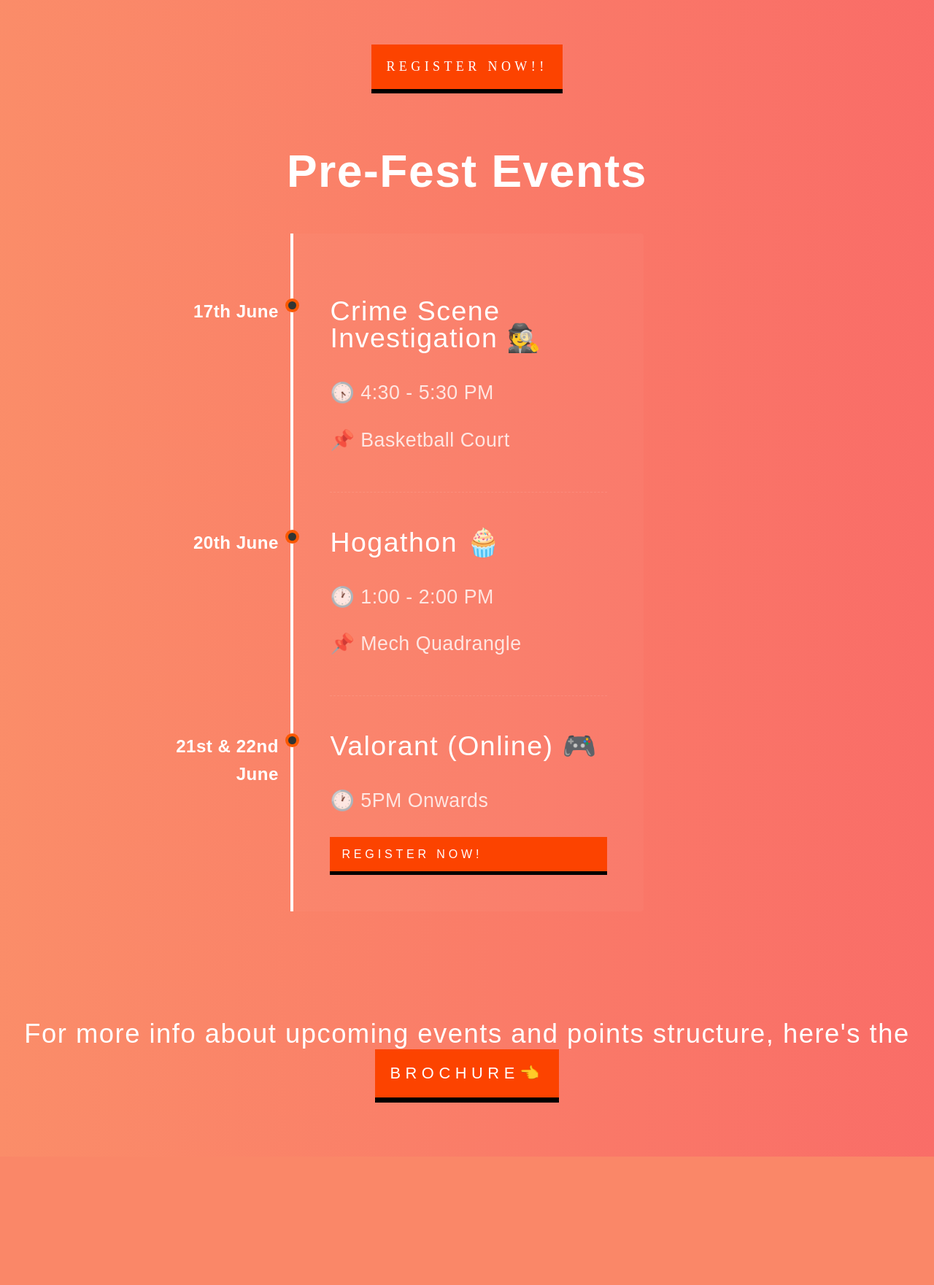
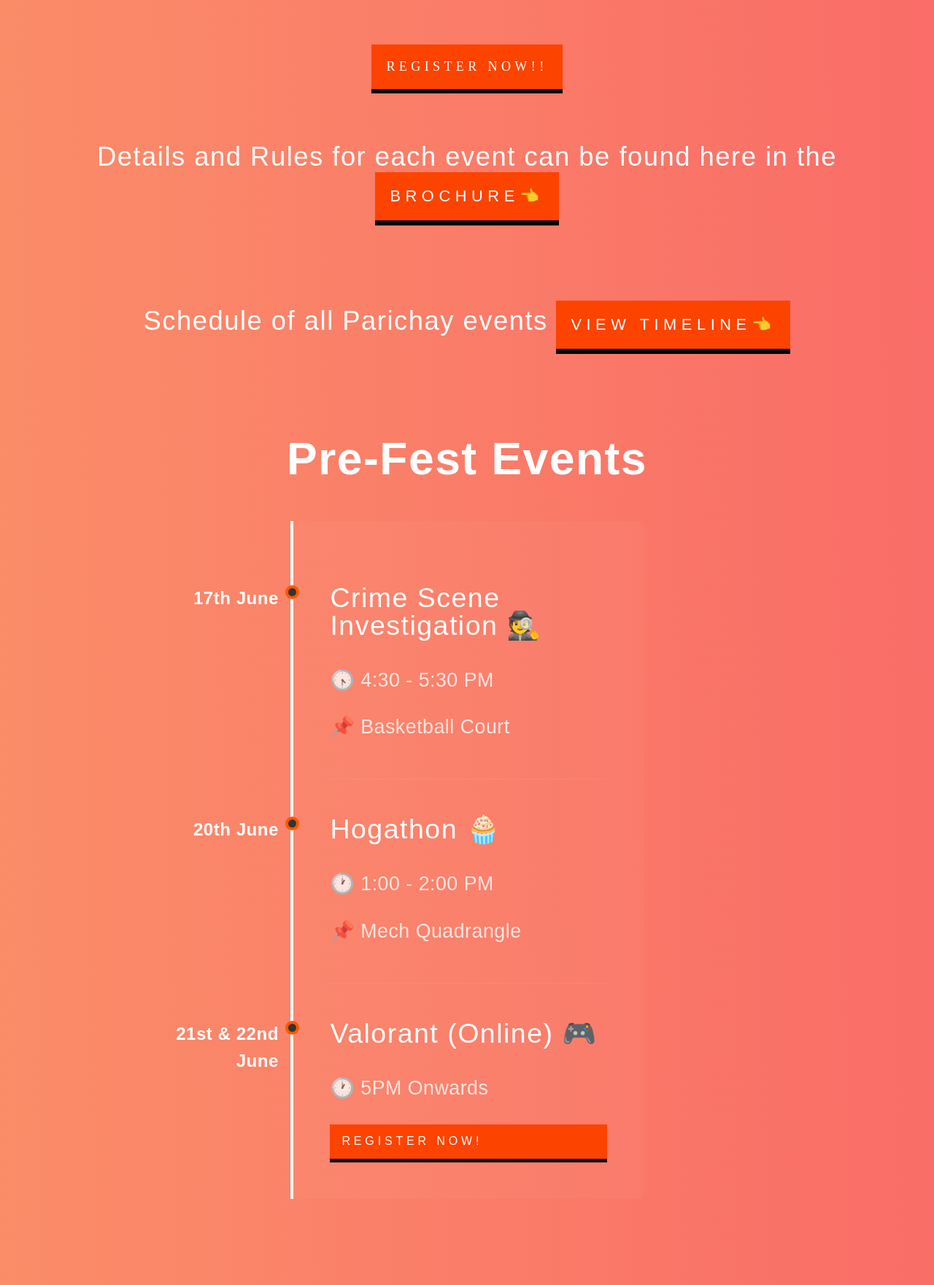
Before and after one commit to G-Aswin/Parichay22, a Flask app: page / in a window 1280 px wide. Shown: the part 971-2732 px from the top of the page at 73% size. Before the commit the page ends 2556 px from the top, so only its background shows below. Run offline with Flask 2, Linux system fonts and the light colour scheme; some libraries are stand-ins or nearby versions; some web fonts are replaced.

Commit message:
added timeline and shifted the brochure to the top

```diff
--- a/templates/prefest.html
+++ b/templates/prefest.html
@@ -19,8 +19,8 @@
 
         <h1>Parichay '22 Merch Available Now! 👕✨</h1>
         <a style="display: inline-block; padding: 20px; font-size:large;"
-            href="https://docs.google.com/forms/d/e/1FAIpQLSfJlCv-WRoypklBRk-F3OR4iC3pY4XdIWhZ5X2vurdXAgbhCw/viewform?usp=sf_link">Buy
-            Now!!</a>
+        href="https://docs.google.com/forms/d/e/1FAIpQLSfJlCv-WRoypklBRk-F3OR4iC3pY4XdIWhZ5X2vurdXAgbhCw/viewform?usp=sf_link">Buy
+        Now!!</a>
 
         <br>
         <br>
@@ -30,9 +30,17 @@
             href="https://docs.google.com/spreadsheets/d/16hLdevlco0sglg54ZTEdblSZqjZSWLQfp3oduM-sOoY/edit?usp=sharing">Register
             Now!!</a>
 
+            <br>
+            <br>
+
+            <h3>Details and Rules for each event can be found here in the <a style="display:inline-block; padding:20px; text-align: center; margin:auto;"
+                    href="https://drive.google.com/file/d/1iwBubXRyj7QShVTRkGweUlI9bXe0a4JQ/view?usp=sharing">Brochure👈</a>
+                </h3>
+            <br>
+            <h3>Schedule of all Parichay events  <a style="display:inline-block; padding:20px; text-align: center; margin:auto;"
+                href="https://docs.google.com/spreadsheets/d/1B3uNKGxzHqZfrA0OH-GRdmQ_M1Wf-IXF-m4k91-dEbg/edit?usp=sharing">View Timeline👈</a>
+            </h3>
         <br>
-        <br>
-
 
         <h1>Pre-Fest Events</h1>
         <!-- <h3>Register Now!</h3> -->
@@ -66,10 +74,6 @@
         <br>
         <br>
 
-        <h3>For more info about upcoming events and points structure, here's the <a style="display:inline-block; padding:20px; text-align: center; margin:auto;"
-                href="https://drive.google.com/file/d/1iwBubXRyj7QShVTRkGweUlI9bXe0a4JQ/view?usp=sharing">Brochure👈</a>
-            </h3>
-        <br>
 
     </div>
     <!-- partial -->
```
